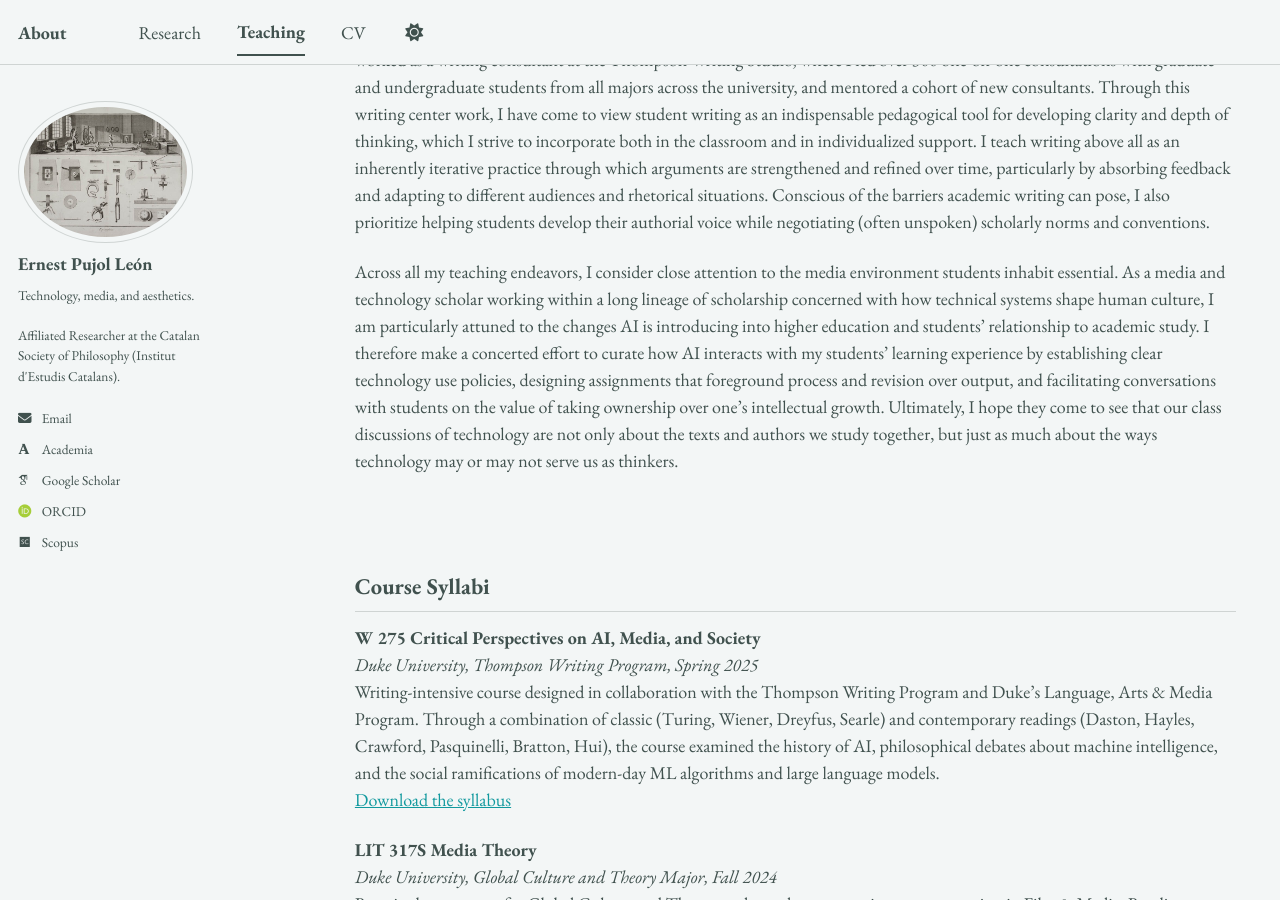
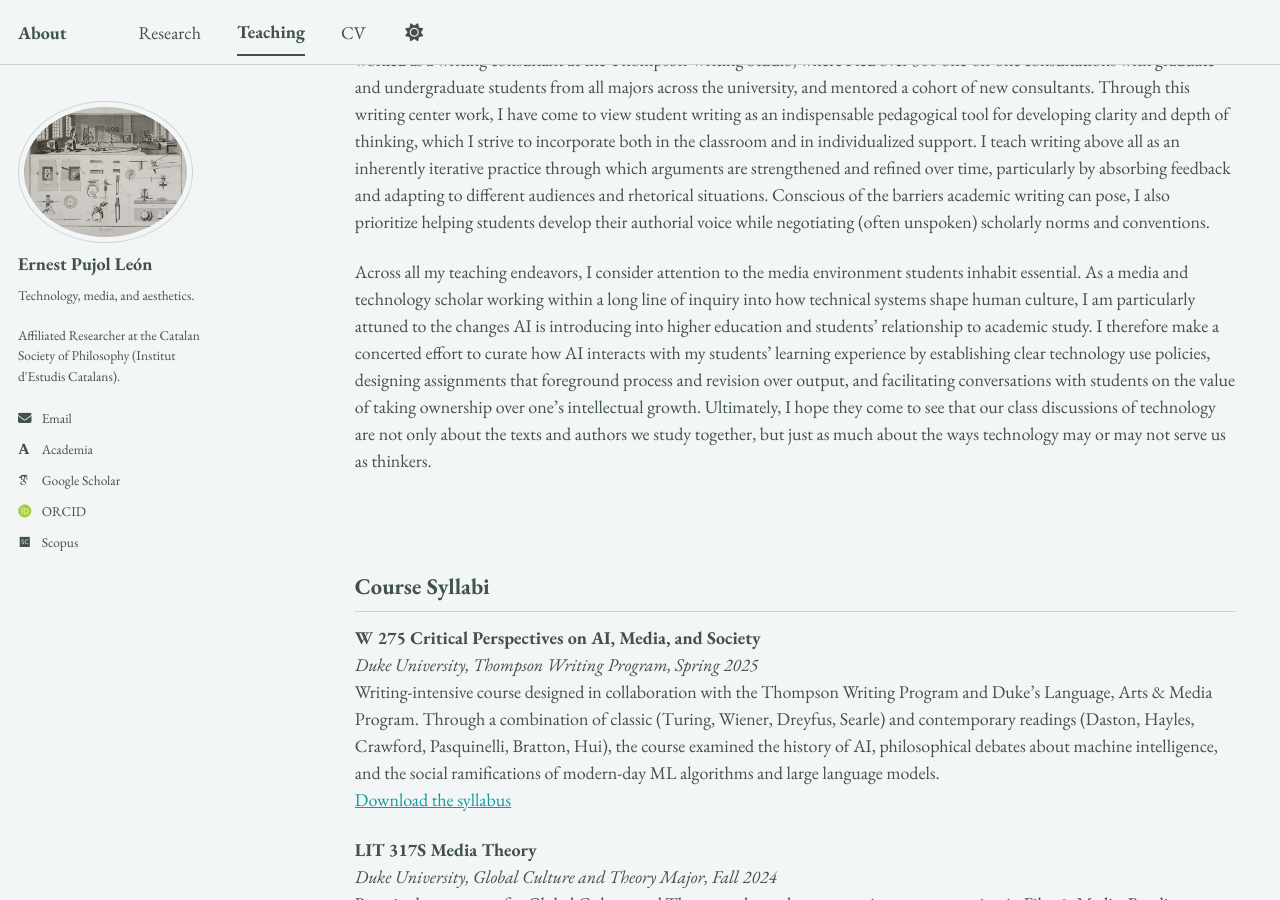
Before and after one commit to epujol90/epujol90.github.io, a Jekyll site: the page built from _pages/teaching.md, in a window 1280 px wide and 900 px high, scrolled down 521 px. Built offline with Jekyll 4.4.1, drawn with Linux system fonts in a browser that asks for light colours; some web fonts are replaced; a script bundle is joined from its source files by our own code; library files that are not in the unit come from our copies.

Commit message:
Update teaching.md

```diff
--- a/_pages/teaching.md
+++ b/_pages/teaching.md
@@ -11,7 +11,7 @@ My teaching experience includes both classroom instruction and writing center pr
 
 Beyond traditional coursework, my teaching owes much to my writing center experience. During my last two years at Duke, I worked as a writing consultant at the Thompson Writing Studio, where I led over 300 one-on-one consultations with graduate and undergraduate students from all majors across the university, and mentored a cohort of new consultants. Through this writing center work, I have come to view student writing as an indispensable pedagogical tool for developing clarity and depth of thinking, which I strive to incorporate both in the classroom and in individualized support. I teach writing above all as an inherently iterative practice through which arguments are strengthened and refined over time, particularly by absorbing feedback and adapting to different audiences and rhetorical situations. Conscious of the barriers academic writing can pose, I also prioritize helping students develop their authorial voice while negotiating (often unspoken) scholarly norms and conventions.
 
-Across all my teaching endeavors, I consider close attention to the media environment students inhabit essential. As a media and technology scholar working within a long lineage of scholarship concerned with how technical systems shape human culture, I am particularly attuned to the changes AI is introducing into higher education and students’ relationship to academic study. I therefore make a concerted effort to curate how AI interacts with my students’ learning experience by establishing clear technology use policies, designing assignments that foreground process and revision over output, and facilitating conversations with students on the value of taking ownership over one’s intellectual growth. Ultimately, I hope they come to see that our class discussions of technology are not only about the texts and authors we study together, but just as much about the ways technology may or may not serve us as thinkers.
+Across all my teaching endeavors, I consider attention to the media environment students inhabit essential. As a media and technology scholar working within a long line of inquiry into how technical systems shape human culture, I am particularly attuned to the changes AI is introducing into higher education and students’ relationship to academic study. I therefore make a concerted effort to curate how AI interacts with my students’ learning experience by establishing clear technology use policies, designing assignments that foreground process and revision over output, and facilitating conversations with students on the value of taking ownership over one’s intellectual growth. Ultimately, I hope they come to see that our class discussions of technology are not only about the texts and authors we study together, but just as much about the ways technology may or may not serve us as thinkers.
 <br>
 <br>
 <br>
```
